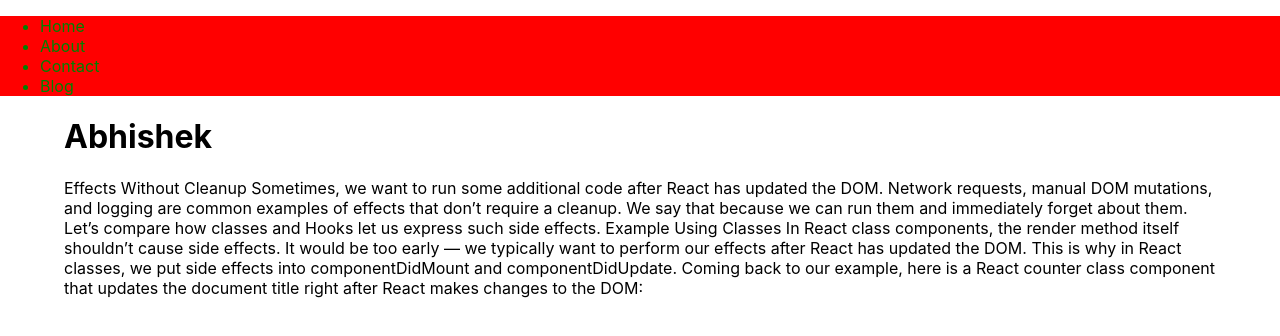
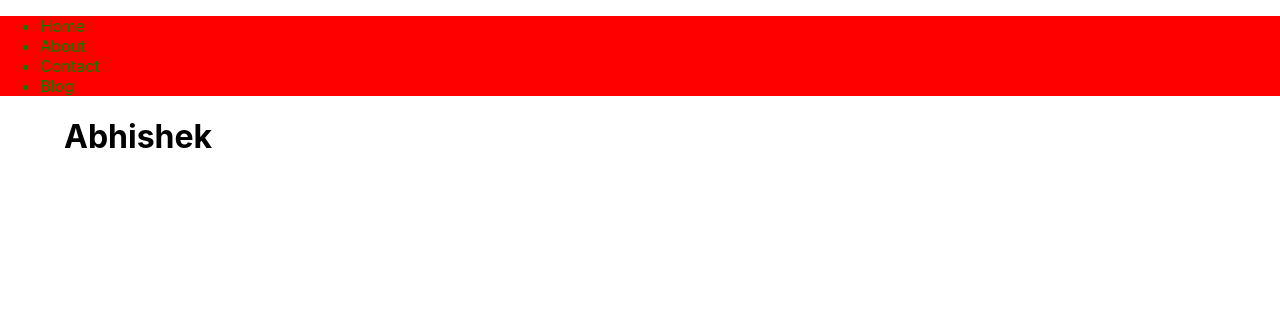
Before and after one commit to programwithabhi33/my-next-js-app, a Next.js app: page /blogpost/abhi in a window 1280 px wide. Shown: the top 336 px of the page. Built offline with nearby package versions, Linux system fonts and the light colour scheme.

Commit message:
added the dangerousley set innerhtml in the next.js

```diff
--- a/pages/blogpost/[sno].js
+++ b/pages/blogpost/[sno].js
@@ -9,6 +9,11 @@ const Post = (props) => {
   // if(!router.isReady) return;
   // const { sno } = router.query
   // console.log(sno)
+
+  // function createMarkup(description) {
+  //   return {__html: description};
+  // }
+
   const [blog, setBlog] = useState(props.Blog)
   // use Effect will run every time because inside this you update the state and the useeffect runs every time when the dom change and the state is the part of the dom
   // when you gave a second argument to useeffect to empty array useeffect will run only once after dom render
@@ -40,7 +45,7 @@ const Post = (props) => {
     <>
       <div className={styles.container}>
         <h1>{blog && blog.name}</h1>
-        <p>{blog && blog.description}</p>
+        {/* <p>{blog &&  <div dangerouslySetInnerHTML={createMarkup(blog.description)}></div> } </p> */}
       </div>
     </>
   )
```
